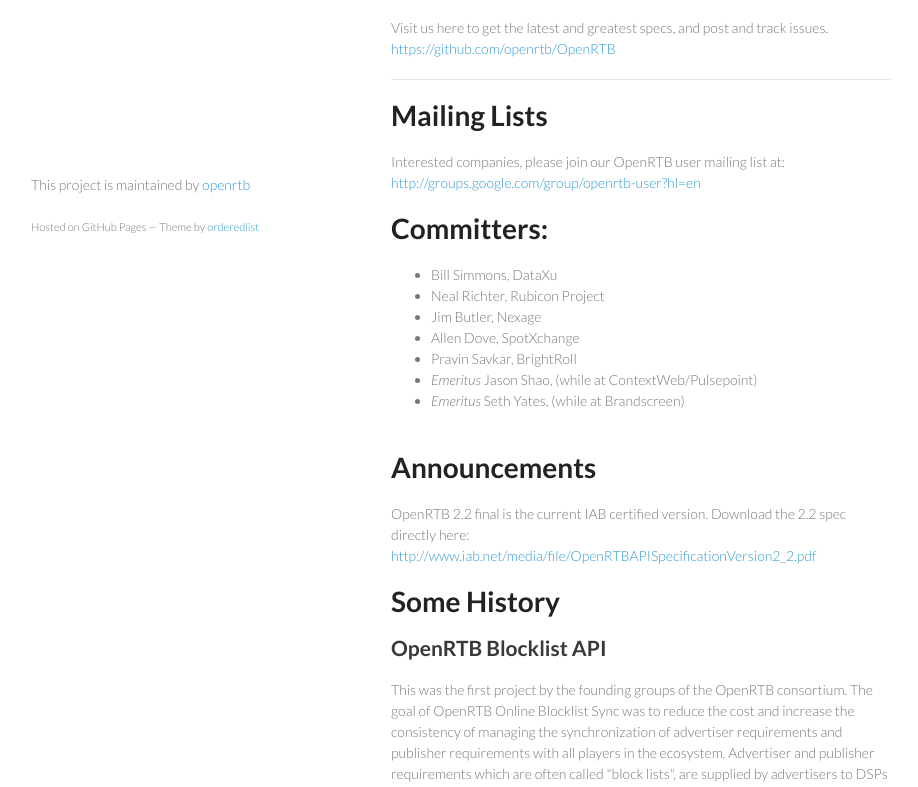
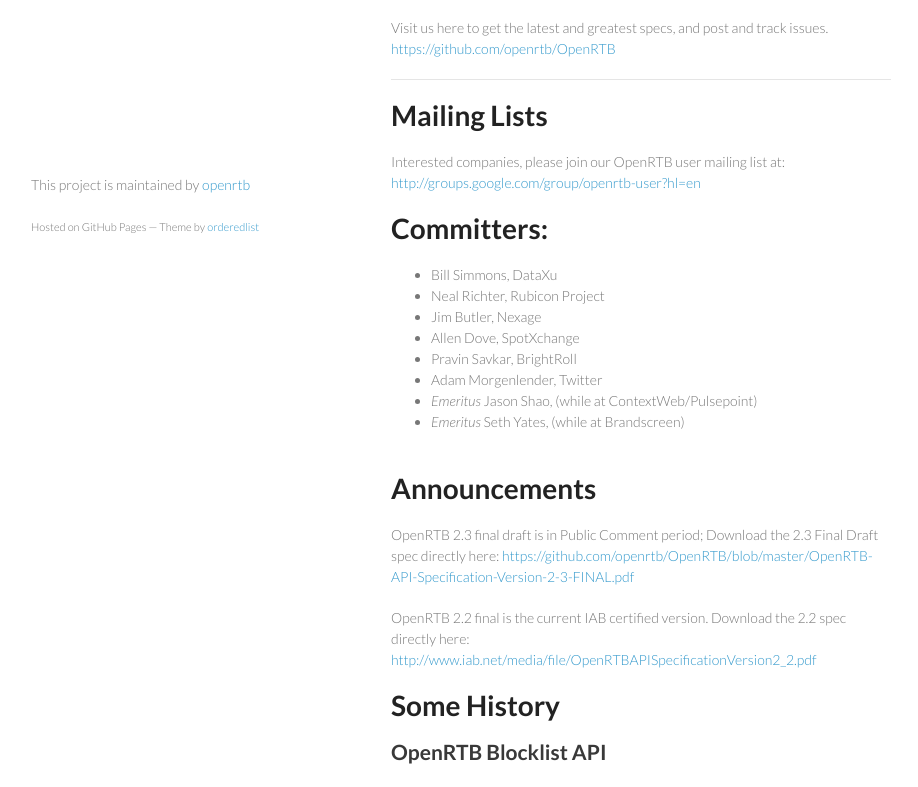
Before and after one commit to openrtb/OpenRTB, a plain HTML site: page index.html in a window 1280 px wide. Shown: the part 494-1281 px from the top of the page, without its empty margins (179-1097 px from the left). Drawn offline with Linux system fonts and the light colour scheme.

Commit message:
2.3 upload

```diff
--- a/index.html
+++ b/index.html
@@ -66,6 +66,7 @@
 <li> Jim Butler, Nexage
 <li> Allen Dove, SpotXchange
 <li> Pravin Savkar, BrightRoll
+<li> Adam Morgenlender, Twitter
 <li> <i>Emeritus</i> Jason Shao, (while at ContextWeb/Pulsepoint)
 <li> <i>Emeritus</i> Seth Yates, (while at Brandscreen)
 </ul><br>
@@ -73,6 +74,10 @@
 
 <h1>
 <a name="announcements" class="anchor" href="#announcements"><span class="octicon octicon-link"></span></a>Announcements</h1>
+
+<p>OpenRTB 2.3 final draft is in Public Comment period;
+Download the 2.3 Final Draft spec directly here: <a href="https://github.com/openrtb/OpenRTB/blob/master/OpenRTB-API-Specification-Version-2-3-FINAL.pdf?raw=true">https://github.com/openrtb/OpenRTB/blob/master/OpenRTB-API-Specification-Version-2-3-FINAL.pdf</a></p>
+
 
 <p>OpenRTB 2.2 final is the current IAB certified version.
 Download the 2.2 spec directly here: <a href="http://www.iab.net/media/file/OpenRTBAPISpecificationVersion2_2.pdf">http://www.iab.net/media/file/OpenRTBAPISpecificationVersion2_2.pdf</a></p>
```
